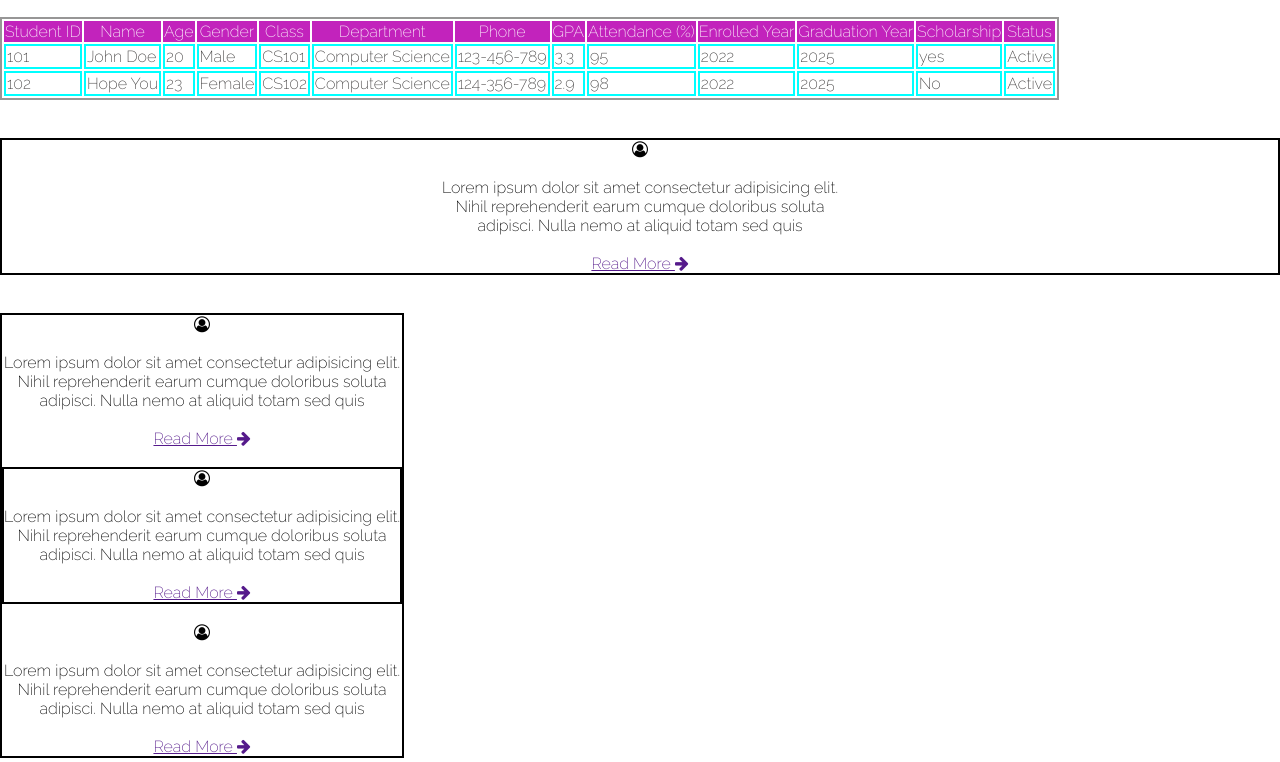
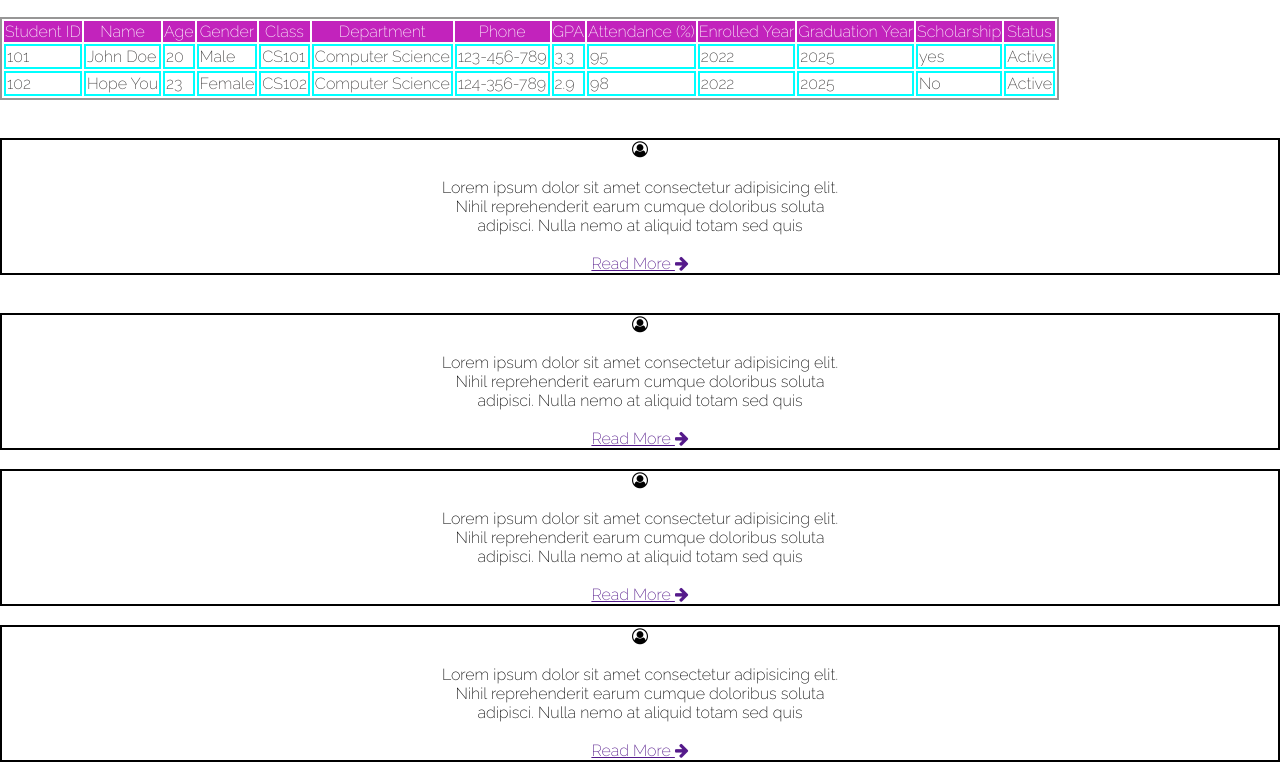
Before and after one commit to Papi-Chillz/Mid_Sem-Practical, a plain HTML site: page index.html in a window 1280 px wide. Shown: the part 774-1536 px from the top of the page. Drawn offline with Linux system fonts and the light colour scheme; a web font is replaced by a local one.

Commit message:
Add files via upload
final commit

```diff
--- a/index.css
+++ b/index.css
@@ -88,5 +88,5 @@ td{
     text-align: center;
 }
 .row{
-    display: inline-block;
+    display:block;
 }
--- a/index.html
+++ b/index.html
@@ -232,6 +232,7 @@
             <div class="link">
                 <a href="">Read More <i class="fa fa-arrow-right" aria-hidden="true"></i></a>
             </div>
+        </div>
             <br>
             <div class="profile">
                 <div class="avatar">
@@ -247,6 +248,7 @@
                 </div>
             </div>
                 <br>
+                <div class="profile">
                 <div class="avatar">
                     <i class="fa fa-user-circle-o" aria-hidden="true"></i>
                 </div>
@@ -258,6 +260,7 @@
                 <div class="link">
                     <a href="">Read More <i class="fa fa-arrow-right" aria-hidden="true"></i></a>
                 </div>
+            </div>
     </div>
 
 </body>
```
